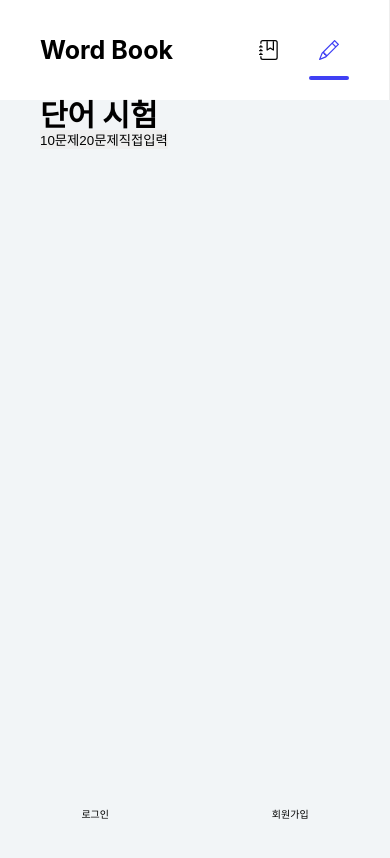
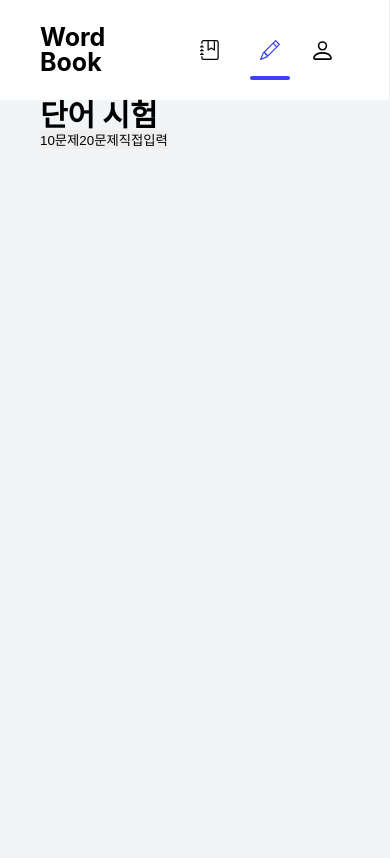
Before and after one commit to Shape2ee/Word-book, a React (Vite) app: page /test in a window 390 px wide. Shown: the top 858 px of the page. Built offline with nearby package versions, Linux system fonts and the light colour scheme; a web font is replaced by a local one.

Commit message:
Makrup: Add login container control function in mobile environment

```diff
--- a/src/components/Header/header.module.scss
+++ b/src/components/Header/header.module.scss
@@ -10,13 +10,22 @@
   height: 100vh;
   background-color: var(--color-white);
   border-right: 1px solid var(--color-line);
-
-  // box-shadow: 0px 5px 5px black;
   z-index: 1000;
 
   h1 {
     font-size: 2.5rem;
     font-weight: 700;
+  }
+
+  .mobile_login_container {
+    display: none;
+    width: 4rem;
+    margin-left: 2rem;
+    cursor: pointer;
+
+    svg {
+      width: 2.5rem;
+    }
   }
 
   .login_container {
@@ -28,6 +37,12 @@
     align-items: center;
     width: 100%;
     height: 60px;
+    background-color: var(--color-white);
+    font-size: 1.2rem;
+
+    div {
+      cursor: pointer;
+    }
   }
 }
 
@@ -35,10 +50,47 @@
   .header {
     position: static;
     display: flex;
-    justify-content: space-between;
+    justify-content: flex-end;
     align-items: center;
     padding: 2rem 4rem;
     width: 100%;
     height: auto;
+
+    h1 {
+      margin-right: auto;
+    }
+
+    .mobile_login_container {
+      display: block;
+    }
+
+    .login_container {
+      overflow: hidden;
+      flex-direction: column;
+      // justify-content: ;
+      top: 100px;
+      left: auto;
+      right: 0;
+      bottom: auto;
+      width: 200px;
+      height: 0;
+      transition: height 0.3s;
+      z-index: 9999;
+
+      &.active {
+        height: 12rem;
+        font-size: 1.4rem;
+      }
+
+      &.active + .mobile_login_container {
+        color: var(--color-main);
+      }
+
+      div {
+        width: 100%;
+        text-align: center;
+        line-height: 6rem;
+      }
+    }
   }
 }
--- a/src/components/Header/index.tsx
+++ b/src/components/Header/index.tsx
@@ -1,10 +1,15 @@
 import React, { ReactNode, useState, useEffect } from 'react'
 import $ from './header.module.scss'
+import Icon from '@components/Icon';
 import { useNavigate } from 'react-router-dom';
+import classNames from 'classnames/bind';
+
+const cx = classNames.bind($)
 
 const Header = ({ children }: { children: ReactNode }) => {
   const user = sessionStorage.getItem('user')
   const [isLogin, setLogin] = useState<boolean>(false)
+  const [activeLoginContainer, setActiveLoginContainer] = useState<boolean>(false)
   const navigate = useNavigate()
 
   const goLogin = () => {
@@ -26,13 +31,20 @@ const Header = ({ children }: { children: ReactNode }) => {
     location.reload();
   }
 
+  const handleOpenLoginContainer = () => {
+    setActiveLoginContainer(!activeLoginContainer)
+  }
+
   return (
     <header className={$.header}>
       <h1>Word Book</h1>
       {children}
-      <div className={$.login_container}>
+      <div className={cx('login_container', activeLoginContainer ? 'active' : '')}>
         <div className={$.login} onClick={isLogin ? handleLogOut : goLogin}>{isLogin ? '로그아웃' : '로그인'}</div>
         <div className={$.join}>회원가입</div>
+      </div>
+      <div className={$.mobile_login_container} onClick={handleOpenLoginContainer}>
+        <Icon kinds='user' />
       </div>
     </header>
   );
--- a/src/pages/Login/login.module.scss
+++ b/src/pages/Login/login.module.scss
@@ -28,13 +28,6 @@
       transform: translateY(-50%);
       color: var(--color-gray999);
     }
-
-    .reset_button {
-      position: absolute;
-      right: 0;
-      top: 50%;
-      transform: translateY(-50%);
-    }
   }
 
   .showPassword_button {
--- a/src/pages/Main/index.tsx
+++ b/src/pages/Main/index.tsx
@@ -61,6 +61,39 @@ const Main = () => {
     navigate('/add')
   }
 
+  const handleClickDelete = async (id: string) => {
+    const userId = sessionStorage.getItem('user')
+    const newWordList = await fetcher(METHOD.DELETE, `/wordlist/${id}`, { params: { userId }})
+    setWordList((wordList) => {
+      const targetIndex = wordList.findIndex(word => word.id === id + '')
+      if (targetIndex < 0) return wordList
+      if (wordList[targetIndex].userId !== userId) return wordList
+      const newWordList = [...wordList]
+      newWordList.splice(targetIndex, 1)
+      return newWordList
+    })
+  }
+
+  const handleWordUpdate =  async (id: string, word: string, text: string) => {
+    console.log('handleUpdateClear')
+    const userId = sessionStorage.getItem('user')
+    const newWordList = await fetcher(METHOD.PUT, `/wordlist/${id}`, { word, text, userId })
+    setWordList((wordList) => {
+      const targetIndex = wordList.findIndex(word => word.id === id + '')
+      if (targetIndex < 0) return wordList
+      if (wordList[targetIndex].userId !== userId) return wordList
+      const newWord = {
+        ...wordList[targetIndex],
+        word: word,
+        text: text,
+        timetamp: Date.now()
+      }
+      const newWordList = [...wordList]
+      newWordList.splice(targetIndex, 1, newWord)
+      return newWordList
+    })
+  }
+
   const handleAllChecked = () => {
     if (wordList.length <= 0) {
       return
@@ -78,7 +111,7 @@ const Main = () => {
       return
     }
     checkedList.forEach((item) => {
-      dispatch(deleteWord(item))
+      handleClickDelete(item)
     })
     setCheckedList([])
   }
@@ -121,39 +154,6 @@ const Main = () => {
     }
   }
 
-  const handleClickDelete = async (id: string) => {
-    const userId = sessionStorage.getItem('user')
-    const newWordList = await fetcher(METHOD.DELETE, `/wordlist/${id}`, { params: { userId }})
-    setWordList((wordList) => {
-      const targetIndex = wordList.findIndex(word => word.id === id + '')
-      if (targetIndex < 0) return wordList
-      if (wordList[targetIndex].userId !== userId) return wordList
-      const newWordList = [...wordList]
-      newWordList.splice(targetIndex, 1)
-      return newWordList
-    })
-  }
-
-  const handleWordUpdate =  async (id: string, word: string, text: string) => {
-    console.log('handleUpdateClear')
-    const userId = sessionStorage.getItem('user')
-    const newWordList = await fetcher(METHOD.PUT, `/wordlist/${id}`, { word, text, userId })
-    setWordList((wordList) => {
-      const targetIndex = wordList.findIndex(word => word.id === id + '')
-      if (targetIndex < 0) return wordList
-      if (wordList[targetIndex].userId !== userId) return wordList
-      const newWord = {
-        ...wordList[targetIndex],
-        word: word,
-        text: text,
-        timetamp: Date.now()
-      }
-      const newWordList = [...wordList]
-      newWordList.splice(targetIndex, 1, newWord)
-      return newWordList
-    })
-  }
-
   return (
     <>
     <Search value={inputValue} onSubmit={handleFormSubmit}
```
